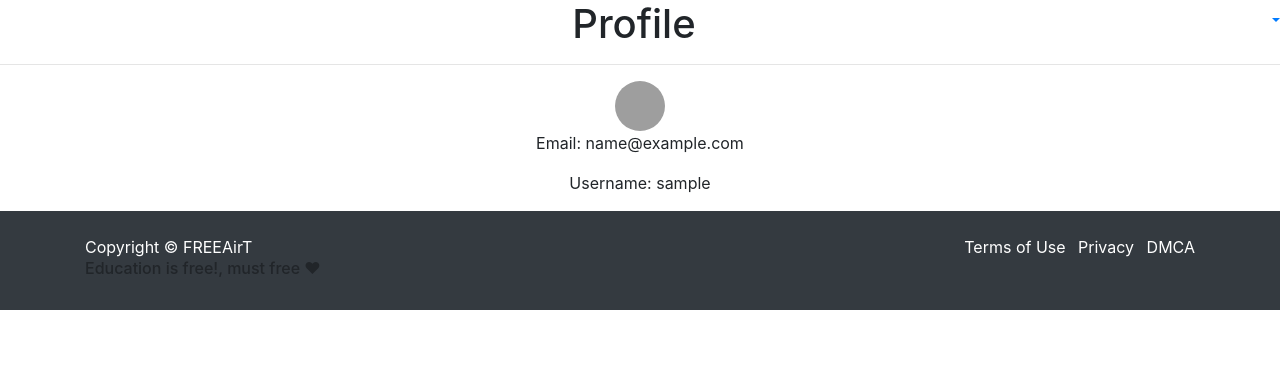
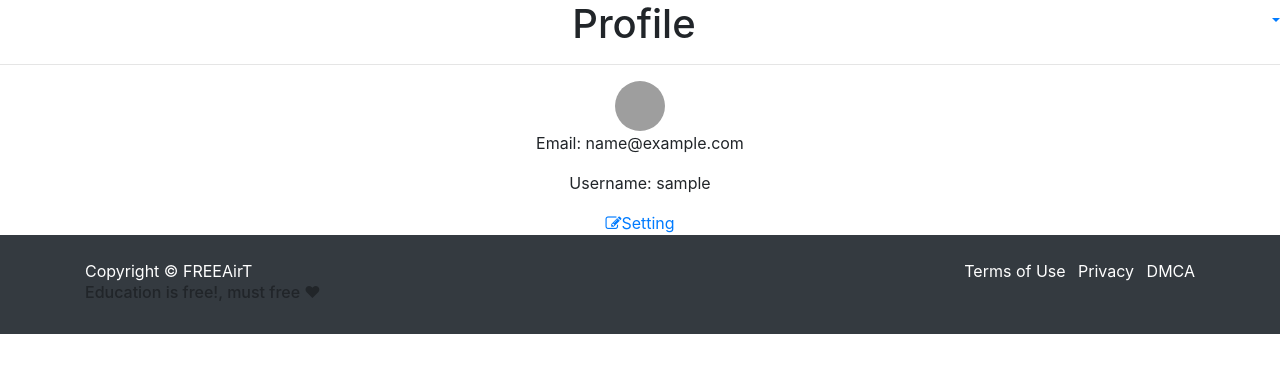
Before and after one commit to shreyashchavan/freeairt, a Flask app: template templates/profile.html in a window 1280 px wide. Shown: the part 56-429 px from the top of the page. Run offline with Flask 2, Linux system fonts and the light colour scheme; the template is opened without the code that fills it: most values are stand-ins (such as "Sample title", 1, 10 or a date in 2020); some libraries are stand-ins or nearby versions; grey boxes are pictures that could not be loaded.

Commit message:
Update profile.html

```diff
--- a/templates/profile.html
+++ b/templates/profile.html
@@ -7,7 +7,10 @@
   <br>
   <p>Email: {{ email }}</p>
   <p>Username: {{ username }}</p>
+  <a href="{{ url_for('reset') }}"><i class="fa fa-pencil-square-o"></i>Setting</a>
 </center>
+
+
 <style>
   .avatar {
   vertical-align: middle;
```
